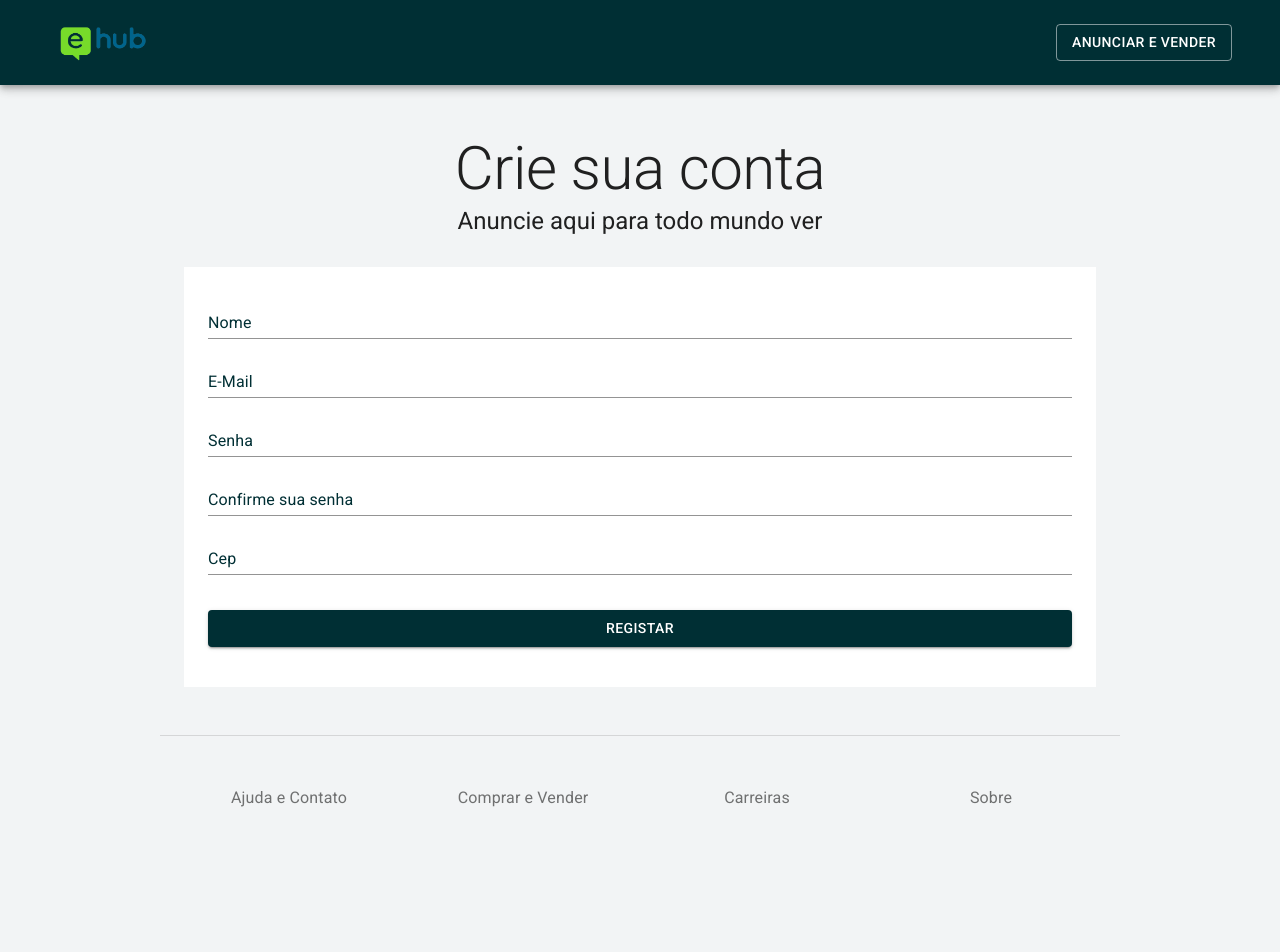
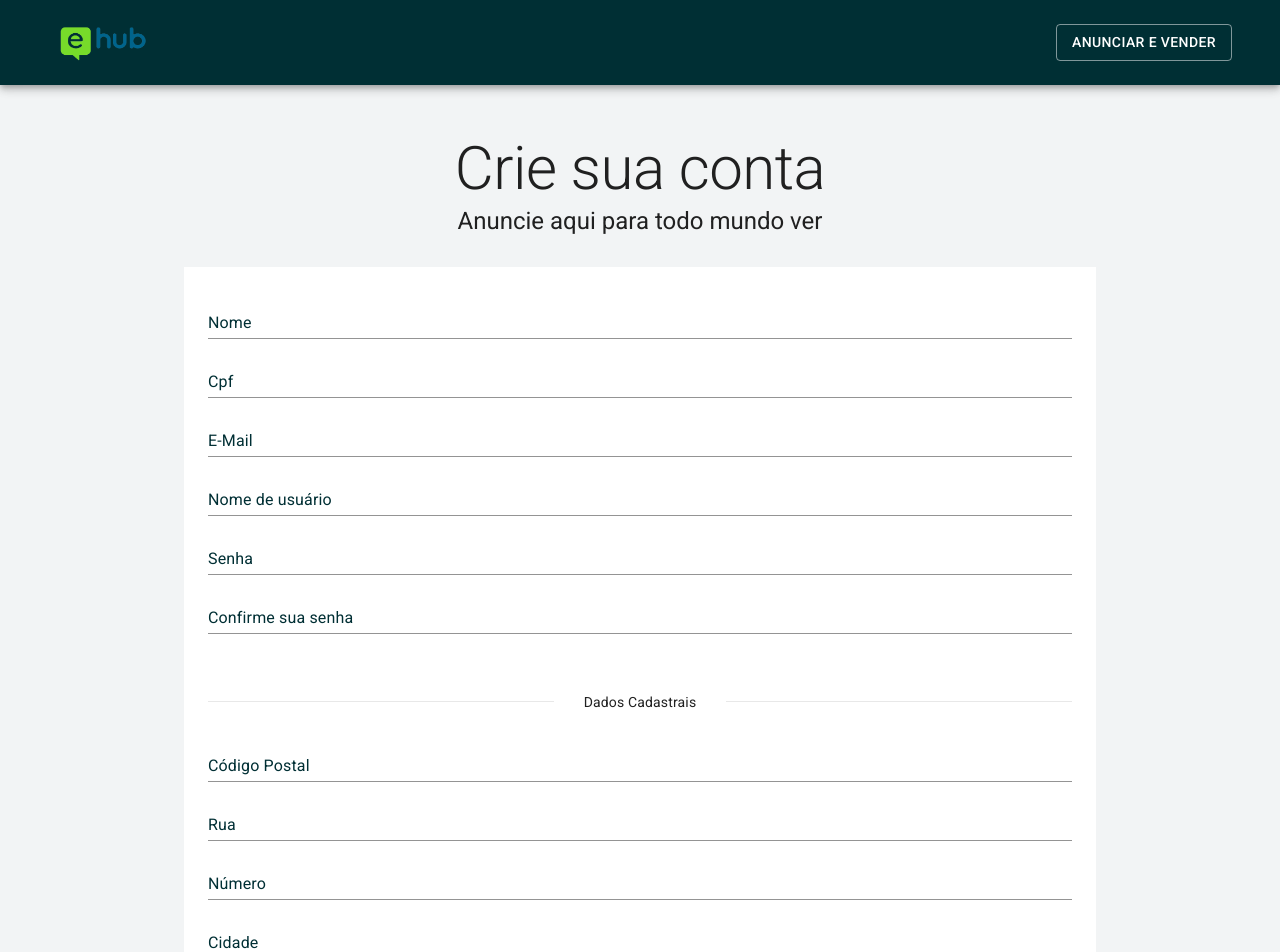
Before and after one commit to franciscoamaral0/e_hub_v1.0, a React (Create React App) app: page /signup in a window 1280 px wide. Shown: the top 952 px of the page. Before the commit the page ends 860 px from the top, so only its background shows below. Built offline with nearby package versions, Linux system fonts and the light colour scheme; no server answers.

Commit message:
add product page whit contact and location. CAdd in signup form pessoal data of users

```diff
--- /dev/null
+++ b/src/utils/date.js
@@ -0,0 +1,33 @@
+function FunctionDate(month) {
+  switch (month) {
+    case 0:
+      return "Janeiro";
+    case 1:
+      return "Fevereiro";
+    case 2:
+      return "Março";
+    case 3:
+      return "Abril";
+    case 4:
+      return "Maio";
+    case 5:
+      return "Junho";
+    case 6:
+      return "Julho";
+    case 7:
+      return "Agosto";
+    case 8:
+      return "Setembro";
+    case 9:
+      return "Outubro";
+    case 10:
+      return "Novembro";
+    case 11:
+      return "Dezembro";
+    default:
+      return "Data inválida";
+  }
+}
+
+
+export  {FunctionDate}
--- a/src/views/product/index.js
+++ b/src/views/product/index.js
@@ -1,144 +1,182 @@
-import { Avatar, Box, Card, CardHeader, CardMedia, Chip, Container, Grid, Typography } from '@material-ui/core'
-import { makeStyles } from '@material-ui/core'
-import Carousel from 'react-material-ui-carousel'
+import {
+  BottomNavigationAction,
+  Avatar,
+  Box,
+  Card,
+  CardHeader,
+  CardMedia,
+  Chip,
+  Container,
+  Grid,
+  Typography,
+} from "@material-ui/core";
+import { makeStyles } from "@material-ui/core";
+import Carousel from "react-material-ui-carousel";
 
-import TemplateDefault from '../../templates/default'
-import Api from '../../api/api.config'
+import TemplateDefault from "../../templates/default";
+import Api from "../../api/api.config";
 import { useParams } from "react-router-dom";
-import { useState, useEffect } from 'react'
+import { useState, useEffect } from "react";
+import { FunctionDate } from "../../utils/date";
+import { WhatsApp } from "@material-ui/icons";
+import { Redirect } from "react-router-dom";
 
-
-const useStyle= makeStyles((theme)=>({
-  box:{
+const useStyle = makeStyles((theme) => ({
+  box: {
     backgroundColor: theme.palette.background.white,
     padding: theme.spacing(3),
     margin: theme.spacing(3),
   },
 
-  productName:{
-    margin:'15px 0'
+  productName: {
+    margin: "15px 0",
   },
   price: {
-    fontWeight: 'bold',
-    marginBottom: 15
+    fontWeight: "bold",
+    marginBottom: 15,
   },
-  card:{
-    height: '100%'
+  card: {
+    height: "100%",
   },
-  cardMedia:{
-    paddingTop: '56%'
-  }
-}))
+  cardMedia: {
+    paddingTop: "56%",
+  },
+}));
 
+const Product = () => {
+  const classes = useStyle();
+  const { id } = useParams();
+  const [ads, setAds] = useState({});
+  const [photos, setPhotos] = useState([]);
+  const [userData, setUserData] = useState({});
+  const date = new Date();
+  const day = date.getDate();
+  const month = date.getMonth();
+  const year = date.getFullYear();
 
+  console.log(FunctionDate(month));
 
-
-const Product = () =>{
-  const classes= useStyle()
-  const { id } = useParams();
-  const [ads, setAds] = useState([])
-
-
-
-  const handleProduct = async () =>{
+  const handleProduct = async () => {
     try {
-    const result = await Api.get('/ad-sale/my/search', {
+      const { data } = await Api.get("/ad-sale/my/search", {
         params: {
           id,
         },
-    })
-    setAds(result.data)
-    console.log(result)
+      });
+      setAds(data);
+      setPhotos(data.files);
     } catch (error) {
 
     }
-  }
+  };
 
-  console.log(ads)
-  useEffect(()=> {
-    handleProduct()
-  },[])
+  console.log(ads);
 
+  const handleWhatsappClick = (value) => {
+    window.open(`https://api.whatsapp.com/send?phone=+351${value}`, "_blank");
+  };
+  useEffect(() => {
+    handleProduct();
+  }, []);
 
-  return(
+  return (
+
     <TemplateDefault>
-      <Container maxWidth='lg' >
-        <Grid container spacing={3}  wrap={true}>
+      <Container maxWidth="lg">
+        <Grid container spacing={3} wrap={true}>
           <Grid item xs={8}>
             <Box className={classes.box}>
               <Carousel
                 autoPlay={false}
-                  navButtonsProps={{          // Change the colors and radius of the actual buttons. THIS STYLES BOTH BUTTONS
+                navButtonsProps={{
+                  // Change the colors and radius of the actual buttons. THIS STYLES BOTH BUTTONS
                   style: {
-                        color: 'white'
-                    }
+                    color: "white",
+                  },
                 }}
-                animation='slide'
+                animation="slide"
                 navButtonsAlwaysVisible
               >
+                {photos.map((element) => (
                   <Card className={classes.card}>
                     <CardMedia
                       className={classes.cardMedia}
-                      image={'https://source.unsplash.com/random?a=1'}
-                      title='Titulo da Imagem'
+                      image={element}
+                      title={ads.title}
                     />
                   </Card>
-
-                  <Card className={classes.card}>
-                    <CardMedia
-                      className={classes.cardMedia}
-                      image={'https://source.unsplash.com/random?a=2'}
-                      title='Titulo da Imagem'
-                    />
-                  </Card>
+                ))}
               </Carousel>
             </Box>
 
-
-            <Box className={classes.box} textAlign='left'>
-              <Typography component='span' variant='caption' >Publicado 16 de junho de 2021</Typography>
-              <Typography component='h4' variant='h4' className={classes.productName}>Macbook M1 8gb Lacrado</Typography>
-              <Typography component='h4' variant='h4' className={classes.price}>€999.00</Typography>
-              <Chip label='Categoria'/>
+            <Box className={classes.box} textAlign="left">
+              <Typography component="span" variant="caption">
+                Publicado {day} de {FunctionDate(month)} de {year}
+              </Typography>
+              <Typography
+                component="h4"
+                variant="h4"
+                className={classes.productName}
+              >
+                {ads.title}
+              </Typography>
+              <Typography
+                component="h4"
+                variant="h4"
+                className={classes.price}
+              >{`€${ads.price}`}</Typography>
+              <Chip label={ads.category} />
             </Box>
 
-            <Box className={classes.box} textAlign='left'>
-
-              <Typography component='h6' variant='h6'>Descrição</Typography>
-              <Typography component='p' variant='body2'>
-              Lorem Ipsum is simply dummy text of the printing and typesetting industry. Lorem Ipsum has been the industrys standard dummy text ever since the 1500s, when an unknown printer took a galley of type and scrambled it to make a type specimen book. It has survived not only five centuries, but also the leap into electronic typesetting, remaining essentially unchanged. It was popularised in the 1960s with the release of Letraset sheets containing Lorem Ipsum passages, and more recently with desktop publishing software like Aldus PageMaker including versions of Lorem Ipsum.
+            <Box className={classes.box} textAlign="left">
+              <Typography component="h6" variant="h6">
+                Descrição
               </Typography>
-
+              <Typography component="p" variant="body2">
+                {ads.description}
+              </Typography>
             </Box>
           </Grid>
 
-          <Grid item xs={4}  >
+          <Grid item xs={4}>
             <Card elevation={0} className={classes.box}>
               <CardHeader
-              avatar={
-                <Avatar>T</Avatar>
-              }
-              title='Francisco Amaral'
-              subheader='francisco@francisco.com'
+                avatar={<Avatar>T</Avatar>}
+                title={ads.name}
+                subheader={ads.email}
               />
-              <CardMedia
-                image='https://source.unsplash.com/random'
-                title='Francisco Amaral'
-
-              />
-
-
             </Card>
             <Box className={classes.box}>
-              <Typography component='h6' variant='h6'>
+              <Typography component="h6" variant="h6" align="center">
                 Localizacao
+              </Typography>
+              {
+                ads.userID &&
+              <Typography component="h6" variant="body1" align="center">
+                {ads.userID.city} - {ads.userID.district}
+              </Typography>
+              }
+            </Box>
+
+            <Box className={classes.box}>
+              <Typography component="h6" variant="h6" align="center">
+                Contacto
+              </Typography>
+              <Typography align="center">
+                <BottomNavigationAction
+                  className={classes.buttonWa}
+                  icon={<WhatsApp />}
+                  onClick={() => {
+                    handleWhatsappClick(ads.phone);
+                  }}
+                />
               </Typography>
             </Box>
           </Grid>
         </Grid>
       </Container>
     </TemplateDefault>
-  )
-}
+  );
+};
 
-export default Product
+export default Product;
--- a/src/views/signup/formValues.js
+++ b/src/views/signup/formValues.js
@@ -5,8 +5,18 @@ const initialValues = {
   email:'',
   password:'',
   passwordConfirm:'',
-  cep: ''
+  district: '',
+  city: '',
+  street: '',
+  number: '',
+  zipcode: '',
+  username: '',
+  cpf: ''
+
+
 }
+
+
 
 
 
@@ -15,7 +25,13 @@ const validationSchema = yup.object().shape({
   email: yup.string().email('Digite um e-mail válido').required('Campo obrigatório'),
   password: yup.string().min(6, 'Minímo de 6 caracteres').required('Campo obrigatório'),
   passwordConfirm: yup.string().required('Campo obrigatório').oneOf([yup.ref('password'), null], 'Senhas nao coincidem, por favor verificar'),
-  cep: yup.string().max(8, 'Por favor, indicar cep com 8 dígitos sem hifen').required('Campo obrigatório')
+  district: yup.string().required('Campo obrigatório'),
+  city: yup.string().required('Campo obrigatório'),
+  street: yup.string().required('Campo obrigatório'),
+  number: yup.number().required('Campo obrigatório'),
+  zipcode: yup.number().min(8, 'Digite seu codigo postal sem hífen').required('Campo obrigatório'),
+  username: yup.string().min(6, 'User name com no mínimo 6 caracteres').required('Campo obrigatório'),
+  cpf: yup.number().min(11, 'Cpf sem hífen com 11 dígitos').required('Campo obrigatório')
 })
 
 
--- a/src/views/signup/index.js
+++ b/src/views/signup/index.js
@@ -1,4 +1,4 @@
-import { Container, Typography, FormControl, InputLabel, Box, FormHelperText, Input, Button, CircularProgress } from '@material-ui/core'
+import { Divider ,Container, Typography, FormControl, InputLabel, Box, FormHelperText, Input, Button, CircularProgress } from '@material-ui/core'
 import { Formik } from 'formik'
 import axios from 'axios'
 import { useHistory } from 'react-router'
@@ -17,15 +17,25 @@ const Signup = () => {
   const router = useHistory()
 
   const handleFormSubmit = async (values) =>{
-    const response = await Api.post('/api/users', values)
-    if(response.data.success) {
+    console.log(values)
+    try {
+      const response = await Api.post('/signin', values)
+      console.log(response)
       setToasty({
         open: true,
         severity: 'success',
         text: 'Registo realizado com sucesso'
       })
-      router.push('/auth/signin')
+      router.push('/login')
+    } catch (error) {
+      console.log(error.response.data)
+      setToasty({
+        open: true,
+        severity: 'error',
+        text: `${error.response.data}`
+      })
     }
+
     // vamos redirecionar user para pagina de login
   }
 
@@ -72,6 +82,20 @@ const Signup = () => {
                       </FormHelperText>
                     </FormControl>
 
+                    <FormControl fullWidth error={errors.cpf && touched.cpf} className={classes.formControl}>
+                      <InputLabel className={classes.inputLabel}>Cpf</InputLabel>
+                        <Input
+                          name='cpf'
+                          type='text'
+                          value={values.cpf}
+                          onChange={handleChange}
+                        />
+
+                      <FormHelperText>
+                        {errors.cpf && touched.cpf ? errors.cpf : null}
+                      </FormHelperText>
+                    </FormControl>
+
                     <FormControl fullWidth error={errors.email && touched.email} className={classes.formControl}>
                       <InputLabel className={classes.inputLabel}>E-Mail</InputLabel>
                         <Input
@@ -82,6 +106,19 @@ const Signup = () => {
 
                       <FormHelperText>
                         {errors.email && touched.email ? errors.email : null}
+                      </FormHelperText>
+                    </FormControl>
+
+                    <FormControl fullWidth error={errors.username && touched.username} className={classes.formControl}>
+                      <InputLabel className={classes.inputLabel}>Nome de usuário</InputLabel>
+                        <Input
+                          name='username'
+                          value={values.username}
+                          onChange={handleChange}
+                        />
+
+                      <FormHelperText>
+                        {errors.username && touched.username ? errors.username : null}
                       </FormHelperText>
                     </FormControl>
 
@@ -113,19 +150,82 @@ const Signup = () => {
                       </FormHelperText>
                     </FormControl>
 
-                    <FormControl fullWidth error={errors.cep && touched.cep} className={classes.formControl}>
-                      <InputLabel className={classes.inputLabel}>Cep</InputLabel>
+                    <Box className={classes.loginMethodSeparator}>
+                      <span>Dados Cadastrais</span>
+                    </Box>
+
+                    <FormControl fullWidth error={errors.zipcode && touched.zipcode} className={classes.formControl}>
+                      <InputLabel className={classes.inputLabel}>Código Postal</InputLabel>
                         <Input
-                          name='cep'
+                          name='zipcode'
                           type='text'
-                          value={values.cep}
+                          value={values.zipcode}
                           onChange={handleChange}
                         />
 
                       <FormHelperText>
-                        {errors.cep && touched.cep ? errors.cep : null}
+                        {errors.zipcode && touched.zipcode ? errors.zipcode : null}
                       </FormHelperText>
                     </FormControl>
+
+
+                    <FormControl fullWidth error={errors.street && touched.street} className={classes.formControl}>
+                      <InputLabel className={classes.inputLabel}>Rua</InputLabel>
+                        <Input
+                          name='street'
+                          type='text'
+                          value={values.street}
+                          onChange={handleChange}
+                        />
+
+                      <FormHelperText>
+                        {errors.street && touched.street ? errors.street : null}
+                      </FormHelperText>
+                    </FormControl>
+
+                    <FormControl fullWidth error={errors.number && touched.number} className={classes.formControl}>
+                      <InputLabel className={classes.inputLabel}>Número</InputLabel>
+                        <Input
+                          name='number'
+                          type='text'
+                          value={values.number}
+                          onChange={handleChange}
+                        />
+
+                      <FormHelperText>
+                        {errors.number && touched.number ? errors.number : null}
+                      </FormHelperText>
+                    </FormControl>
+
+                    <FormControl fullWidth error={errors.city && touched.city} className={classes.formControl}>
+                      <InputLabel className={classes.inputLabel}>Cidade</InputLabel>
+                        <Input
+                          name='city'
+                          type='text'
+                          value={values.city}
+                          onChange={handleChange}
+                        />
+
+                      <FormHelperText>
+                        {errors.city && touched.city ? errors.city : null}
+                      </FormHelperText>
+                    </FormControl>
+
+                    <FormControl fullWidth error={errors.district && touched.district} className={classes.formControl}>
+                      <InputLabel className={classes.inputLabel}>Estado</InputLabel>
+                        <Input
+                          name='district'
+                          type='text'
+                          value={values.district}
+                          onChange={handleChange}
+                        />
+
+                      <FormHelperText>
+                        {errors.district && touched.district ? errors.district : null}
+                      </FormHelperText>
+                    </FormControl>
+
+
 
                     {/* Precisa ainda ser adicionado no cadastro do usuario
                       "age": 21,
--- a/src/views/signup/signup.styles.js
+++ b/src/views/signup/signup.styles.js
@@ -22,8 +22,20 @@ const useStyles = makeStyles((theme) =>({
   loading:{
     display: 'block',
     margin: '10px auto'
+  },
+  loginMethodSeparator:{
+    display: 'flex',
+    justifyContent: 'center',
+    alignItems: 'center',
+    backgroundColor: '#e8e8e8',
+    width: '100%',
+    height: 1,
+    margin: theme.spacing(7,0,4),
+    '& span' : {
+      backgroundColor: 'white',
+      padding: '0 30px'
+    }
   }
-
 }))
 
 
--- a/src/views/user/dashboard.js
+++ b/src/views/user/dashboard.js
@@ -54,6 +54,7 @@ const Dashboard = () => {
   const handleSucess = () =>{
     setOpenConfirmModal(false)
     setRemovedProducts([...removedProducts, productId])
+    getAllAds()
     setToasty({
       open: true,
       severity: 'success',
--- a/src/views/user/publish/formValues.js
+++ b/src/views/user/publish/formValues.js
@@ -2,7 +2,7 @@ import * as yup from "yup";
 
   const validationSchema = yup.object().shape({
     title: yup.string()
-      .min(6, "Por favor, insira um título com no mínimo 6 caracteres.")
+      .max(20, "Por favor, insira um título com no maximo 20 caracteres, utilize o campo de descrição para maiores informações.")
       .max(60, "Titulo com no maximo 60 caracteres.")
       .required("Campo Obrigatório."),
     category: yup.string()
--- a/src/views/user/publish/index.js
+++ b/src/views/user/publish/index.js
@@ -154,7 +154,7 @@ const Publish = () => {
                       <MenuItem value="Agricultura">Agricultura</MenuItem>
                       <MenuItem value="Moda">Moda</MenuItem>
                       <MenuItem value="Carros,Motos e Barco">
-                        Carros,Motos e Barcos
+                        Carros, Motos e Barcos
                       </MenuItem>
                       <MenuItem value="Serviços">Serviços</MenuItem>
                       <MenuItem value="Lazer">Lazer</MenuItem>
```
Lines whose indentation alone changed are shown as unchanged.
